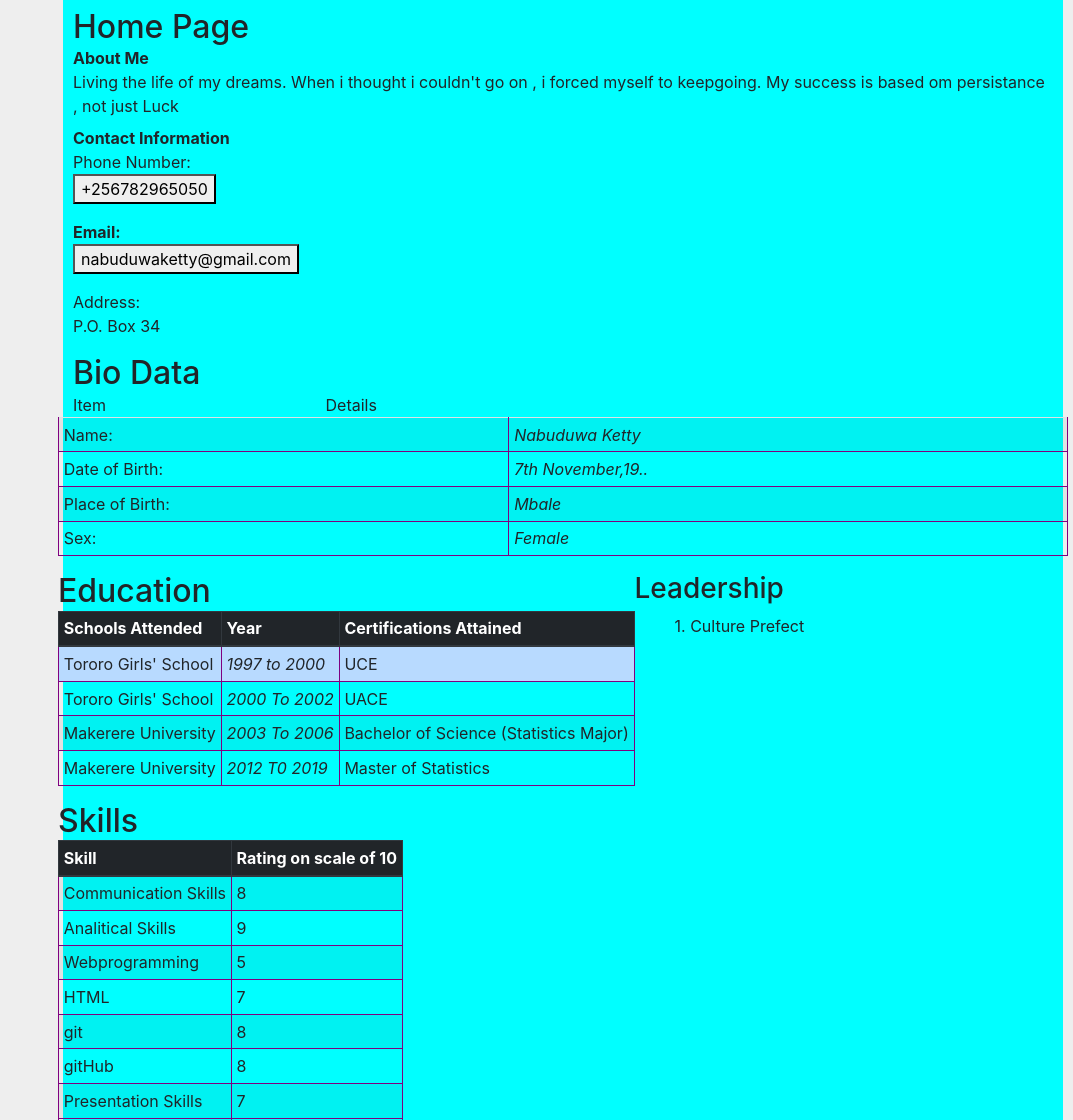
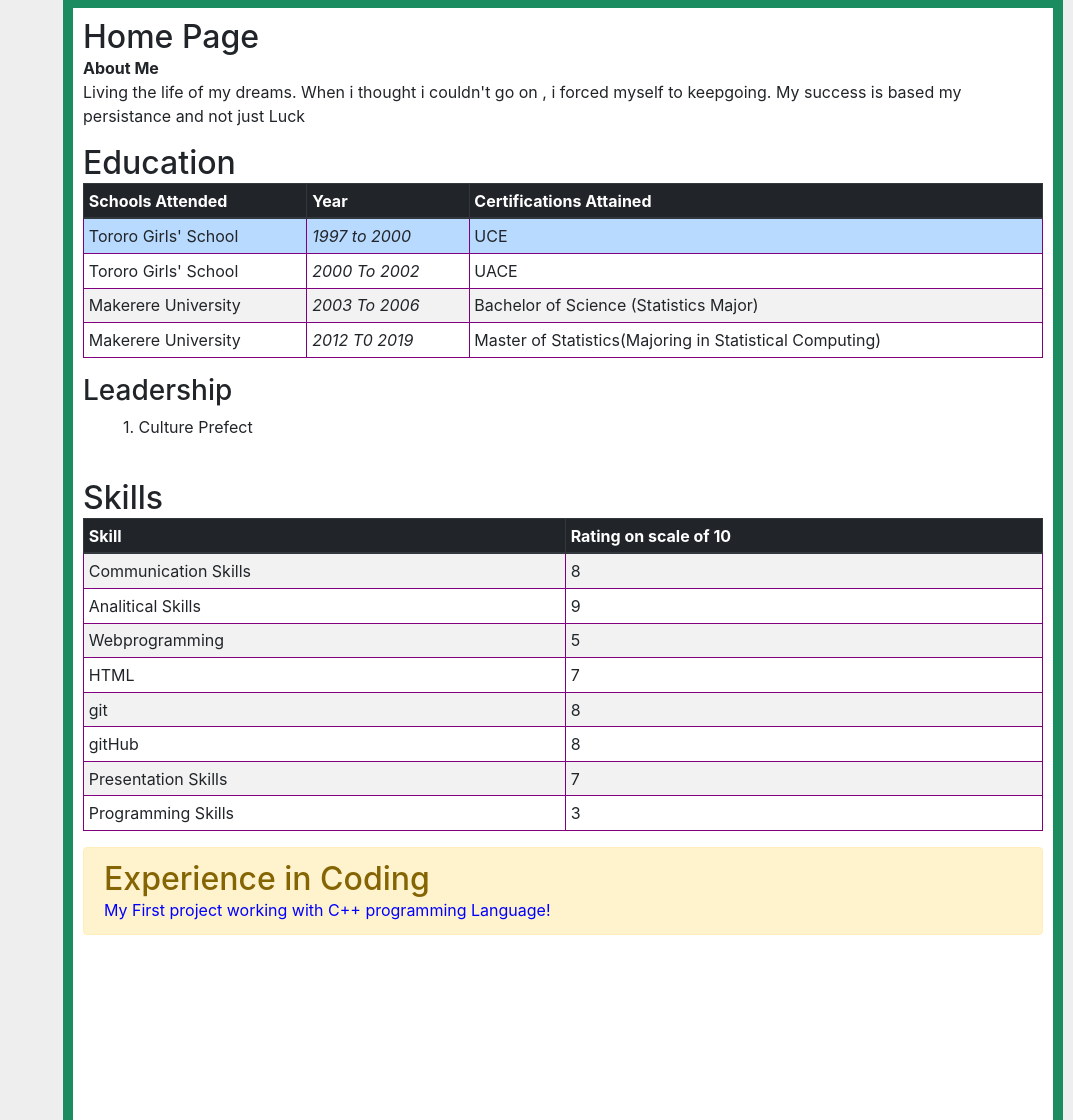
Before and after one commit to Nabuduwa-ketty/using-bootstrap, a plain HTML site: page index.html in a window 1280 px wide. Shown: the part 1680-2800 px from the top of the page, without its empty margins (207-1280 px from the left). Drawn offline with nearby package versions, Linux system fonts and the light colour scheme; a script that the page names is missing.

Commit message:
changes made to display

```diff
--- a/index.html
+++ b/index.html
@@ -74,7 +74,7 @@
   <strong>Sironko District Local Gov't.</strong><br>
   P.O.Box 34<br>
   Mbale, Uganda<br>
-  <abbr title="Phone">P:</abbr> (+256) 782-965050
+  <abbr title="Phone">P..</abbr> (+256) 782-965050
 </address>
 
 <address>
@@ -101,15 +101,7 @@
                 </a>
             </div>
   </div>
-  <div>
-  	<div class ="alert alert-warning class-sm">
-  		<section>
-		<h2>Experience in Coding</h2>
-	<a href="http://makir.mak.ac.ug/handle/10570/7176?show=full">My First project working!</a>
-			</section>
-  	</div>
 
-  </div>
 
 </div>
 
@@ -118,46 +110,11 @@
 				<h2>Home Page</h2>
 				<dl class="dl-horizontal">
   <dt>About Me</dt>
-  <dd>Living the life of my dreams. When i thought i couldn't go on , i forced myself to keepgoing. My success is based om persistance , not just Luck</dd>
-  <dt>Contact Information</dt>
-  <dd>Phone Number:<br> <button>+256782965050</button></p></dd>
-  <dt>Email:</dt>
-  <dd><button>nabuduwaketty@gmail.com</button></dd>
+  <dd><blockquote>Living the life of my dreams. When i thought i couldn't go on , i forced myself to keepgoing. My success is based my  persistance and not just Luck</blockquote> </dd>
+
 </dl>
 
 
-
-
-
-		<p>Address:<br> P.O. Box 34</p>
-		<h2>Bio Data</h2>
-		<div class = "row">
-		<table class="table table-striped table-hover table-sm">
-		<thead class="thead-dark">
-		<tr>
-			<div class="col-3">Item</div>
-			<div class="col-9">Details</div>
-		</tr>
-	</thead>
-	</div>
-		<tr>
-			<td>Name: </td>
-			<td><em>Nabuduwa Ketty</em></td>
-
-		</tr>
-		<tr>
-			<td>Date of Birth:</td>
-			<td><em>7th November,19..</em></td>
-		</tr>
-		<tr>
-			<td>Place of Birth:</td>
-			<td><em>Mbale</td>
-		</tr>
-		<tr>
-			<td>Sex:  </td>
-			<td><em>Female</td>
-		</tr>
-	</table>
 		<div>
 			<h2>Education</h2>
 			<table class="table table-striped table-hover table-sm">
@@ -188,7 +145,7 @@
 			    <tr>
 			    	<td>Makerere University</td>
 			    	<td><em>2012 T0 2019</td>
-			    	<td>Master of Statistics</td>
+			    	<td>Master of Statistics(Majoring in Statistical Computing)</td>
 			    </tr>
 
 			</table>
@@ -251,6 +208,15 @@
 			    </table>
 				</ul>
 			</div>
+			<div>
+  	<div class ="alert alert-warning class-sm">
+  		<section>
+		<h2>Experience in Coding</h2>
+	<a href="http://makir.mak.ac.ug/handle/10570/7176?show=full">My First project working with C++ programming Language!</a>
+			</section>
+  	</div>
+
+  </div>
 
 		</div>
 
--- a/style.css
+++ b/style.css
@@ -41,8 +41,9 @@ img {
 table, th, td {
 	border: 1px solid #800080;
 	text-align:left;
-	padding: 5px;
+	padding: 50px;
 	border-collapse:collapse;
+
 }
 
 #nav{
@@ -63,9 +64,11 @@ padding: 0;
 #main{
 	width: 1000px;
 	float: right;
-	background-color: #00FFFF;
+	background-color: white;
 	height:1600px;
 	padding: 10px;
+	border: 10px solid #1A8C5F;
+
 
 }
 #footer{
```
